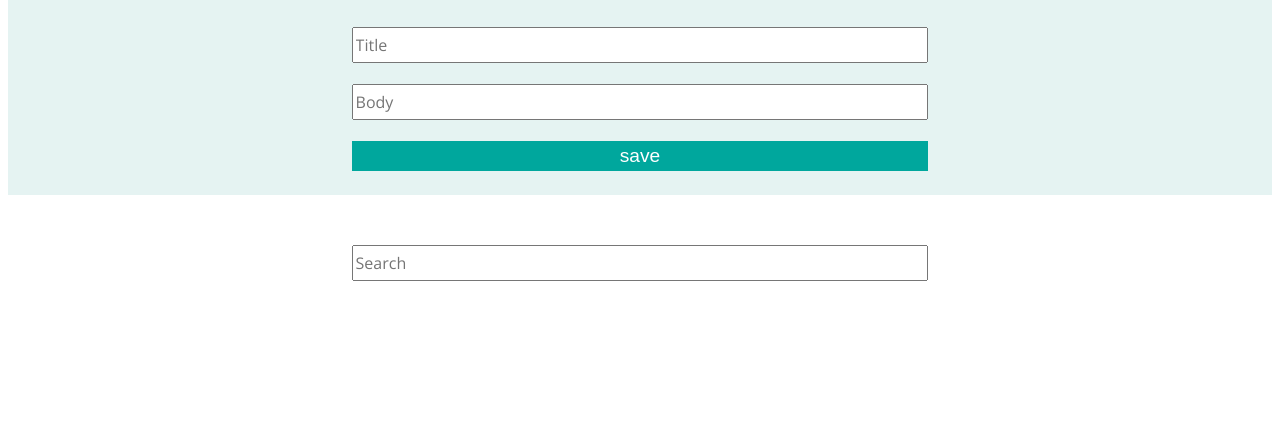
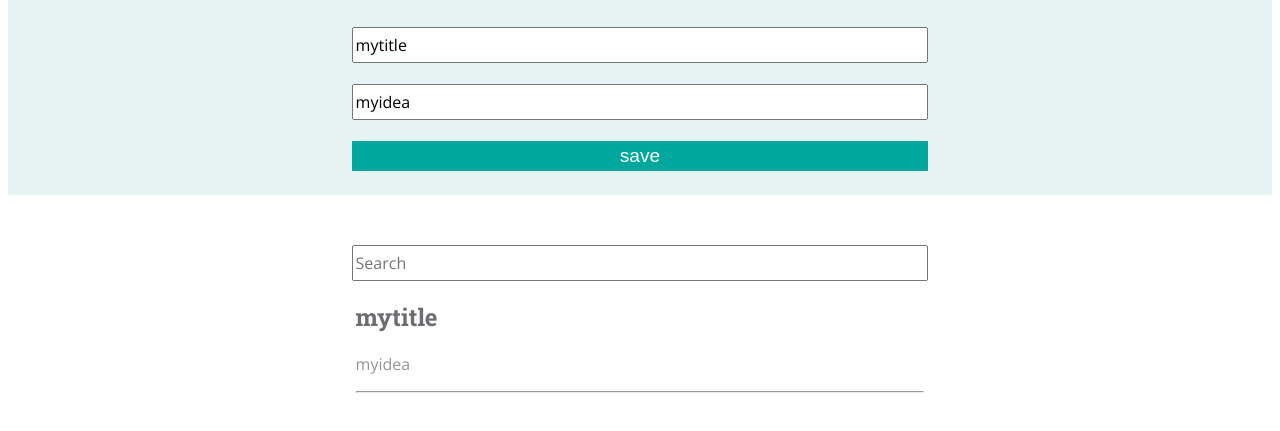
Before and after one commit to nyssa-shepherd/IdeaBox, a plain HTML site: page index.html in a window 1280 px wide. Both pictures are taken after a click on the button "save". Shown: the part 113-544 px from the top of the page. Drawn offline with nearby package versions, Linux system fonts and the light colour scheme.

Commit message:
add unique id to each card element as each card gets created

```diff
--- a/index.html
+++ b/index.html
@@ -13,13 +13,15 @@
         <article class="top-box">
             <h1 class="idea">idea</h1>
             <h1 class="box">Box</h1>
-            <input id="title-input" type="text" placeholder="Title"><br />
-            <input id="body-input" type="text" placeholder="Body"><br />
+            <input id="title-input" type="text" placeholder="Title" value="mytitle"><br />
+            <input id="body-input" type="text" placeholder="Body" value="myidea"><br />
             <button class="save-btn">save</button><br />
         </article>
 
+        <input id="search-input" type="text" placeholder="Search">
+
         <article class="bottom-box">
-            <input id="search-input" type="text" placeholder="Search">
+
         </article>
     </section>
 
--- a/index.js
+++ b/index.js
@@ -1,19 +1,21 @@
+
+var numCards = 0;
 $('.save-btn').on('click', function() {
     var title = $('#title-input').val();
     var body = $('#body-input').val();
 
-    $('.title-of-card').html(title).val();
+    $( ".bottom-box" ).prepend(
+            '<div id="card' + numCards + '" class="cardContainer"><h2 class="title-of-card"></h2>'
+            +'<p class="body-of-card"></p><hr></div>');
 
-    $( ".bottom-box" ).prepend(
-            '<p class="title-of-card">' + $('#title-input').val()+ '</p>'
-            +'<p class="body-of-card">' + $('#body-input').val() + '</p>')
+    $('#card' + numCards + ' .title-of-card').html(title);
+    $('#card' + numCards + ' .body-of-card').html(body);
 
-
-})
+    numCards++;
+});
 
 /* Data Model
-1. Generate Unique ID for each card.
-    - Google it!
+
 2. Add quality to each card.
     - Concatenate in the prepend
 3. Add settings to quality and make default be the lowest (swill).
@@ -44,4 +46,4 @@ Changing the quality of an idea
 2. If else statement, upvote adds a class .plausible. if .plausible exists, add .genuis
 3. If else statement, downvote removes .genuis or .plausible.
 
-/*
+*/
--- a/style.css
+++ b/style.css
@@ -70,9 +70,24 @@ input {
     margin: auto;
 }
 
-.card {
-    background-color: red;
-    width: 200px;
-    height: 100px;
+.bottom-box {
 
 }
+
+.cardContainer {
+    margin: auto;
+    width: 45%;
+
+}
+
+h2 {
+   color: #6d6e71;
+   font-family: 'Roboto Slab', serif;
+   font-size: 150%
+}
+
+p {
+    color: #939598;
+    font-family: 'Open Sans', sans-serif;
+    font-family: 130%;
+}
```
